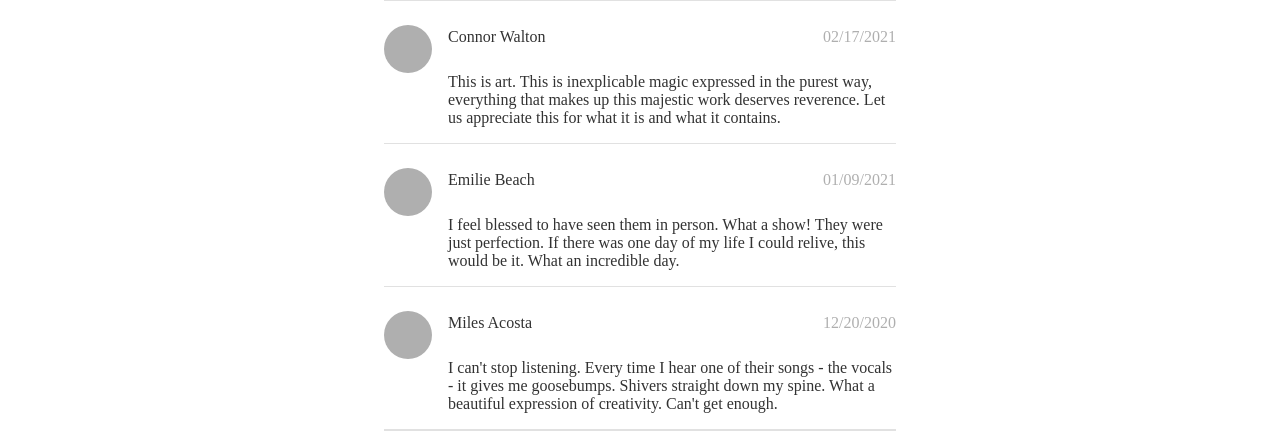
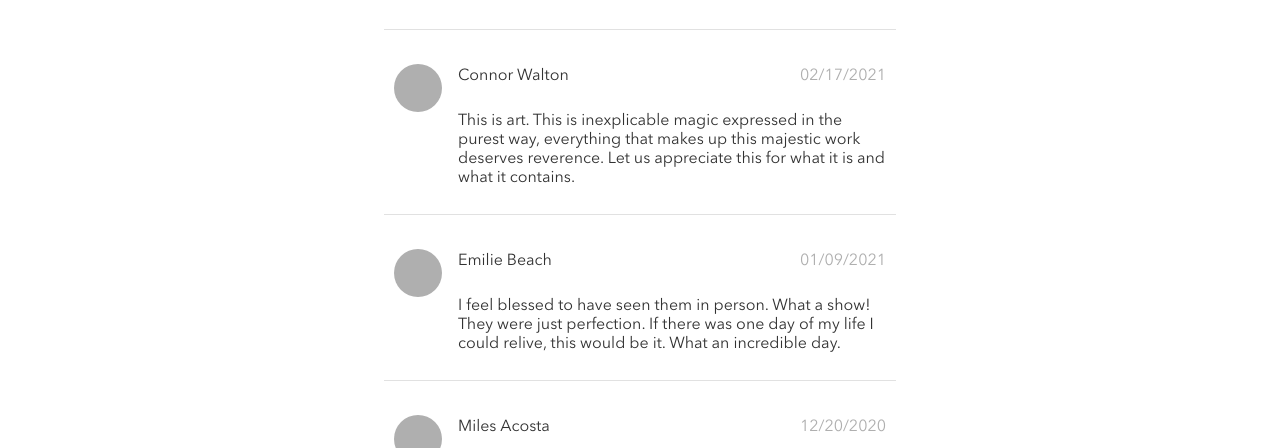
Before and after one commit to ffluxpavillion/arjun-sahjpaul-bandsite, a plain HTML site: page sprint-2/index.html in a window 1280 px wide. Shown: the part 3015-3463 px from the top of the page. Drawn offline with Linux system fonts and the light colour scheme.

Commit message:
fixed fonts not loading properly

```diff
--- a/sprint-2/styles/bio.scss
+++ b/sprint-2/styles/bio.scss
@@ -1,20 +1,14 @@
 @use './partials/variables' as *;
 @use './partials/global' as *;
 @use './partials/mixins' as *;
+@use './partials/fonts' as *;
 
 html,
 body,
 main {
 	margin: 0;
 	padding: 0;
-}
-
-.body {
-	margin: 0;
-	padding: 0;
-	box-sizing: border-box;
-	font-size: 16px;
-	font-family: 'Avenir', Tahoma, sans-serif;
+	font-family: 'Avenir Next', Tahoma, sans-serif;
 }
 
 #page1 .link1 {
@@ -550,8 +544,11 @@ main {
 }
 
 .comment {
+
 	&__text-wrapper {
+		padding: 10px;
 	}
+
 	@media (min-width: 768px) {
 		width: 60vw;
 		height: 10vw;
--- a/sprint-2/styles/partials/_fonts.scss
+++ b/sprint-2/styles/partials/_fonts.scss
@@ -1,23 +1,16 @@
 @font-face {
-	font-family: 'Avenir Next Regular';
-	src: url(/assets/Font/AvenirNextLTPro-Regular.otf) format('otf');
+	font-family: 'Avenir Next';
+	src: url(../assets/Font/AvenirNextLTPro-Regular.otf) format('opentype');
 	font-weight: 400;
-	font-style: normal;
 }
 @font-face {
 	font-family: 'Avenir Next Demi';
-	src: url(/assets/Font/AvenirNextLTPro-Demi.otf) format('otf');
+	src: url(../assets/Font/AvenirNextLTPro-Demi.otf) format('opentype');
 	font-weight: 600;
-	font-style: normal;
 }
 @font-face {
 	font-family: 'Avenir Next Bold';
-	src: url(/assets/Font/AvenirNextLTPro-Bold.otf) format('opentype');
+	src: url(../assets/Font/AvenirNextLTPro-Bold.otf) format('opentype');
 	font-weight: 700;
-	font-style: normal;
 	font-size: larger;
 }
-
-$fontRegular: 'Avenir Next Regular';
-$fontDemi: 'Avenir Next Demi';
-$fontBold: 'Avenir Next Bold';
--- a/sprint-2/styles/shows.scss
+++ b/sprint-2/styles/shows.scss
@@ -8,14 +8,7 @@ body,
 main {
 	margin: 0;
 	padding: 0;
-}
-
-.body {
-	margin: 0;
-	padding: 0;
-	box-sizing: border-box;
-	font-size: 16px;
-	font-family: 'Avenir', Tahoma, sans-serif;
+	font-family: 'Avenir Next', Tahoma, sans-serif;
 }
 
 #page2 .link2 {
@@ -124,7 +117,7 @@ main {
 	}
 
 	&__subheader {
-		font-style: $fontRegular;
+		font-family: "Avenir Next";
 		color: $light-text;
 		margin: 0rem 0rem 1.5rem 1rem;
 
@@ -147,7 +140,7 @@ main {
 	}
 
 	&__header {
-		font-style: $fontRegular;
+		font-family: "Avenir Next";
 		color: $light-text;
 		margin: 0rem 0rem 1.5rem 1rem;
 		width: 300px;
@@ -316,15 +309,13 @@ main {
 	flex-direction: column;
 }
 
-.shows-card {
-}
-
 .shows__section {
 	padding: 0 1rem 0 1rem;
 }
+
 .shows {
 	&__header {
-		font-style: $fontBold;
+		font-style: Avenir Next Bold;
 	}
 	&__date {
 		color: $secondary-text;
```
Also changed, not shown: sprint-2/styles/bio.css, sprint-2/styles/shows.css.
